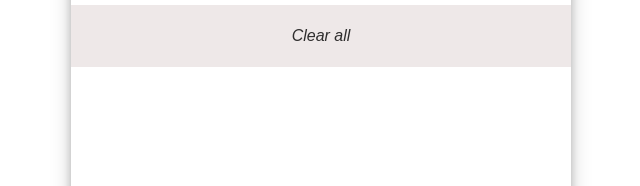
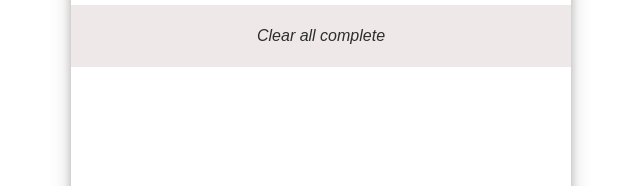
Before and after one commit to Roland-Ntwali/To-Do-list, a website built with webpack: page src/index.html in a window 1280 px wide. Shown: the part 332-518 px from the top of the page, 319-959 px from the left. Built offline with nearby package versions, Linux system fonts and the light colour scheme.

Commit message:
change button text

```diff
--- a/src/index.html
+++ b/src/index.html
@@ -40,7 +40,7 @@
 
           <div class="clear">
             <button type="button" id="clear-completed" class="clear-completed">
-              Clear all
+              Clear all complete
             </button>
           </div>
         </section>
```
